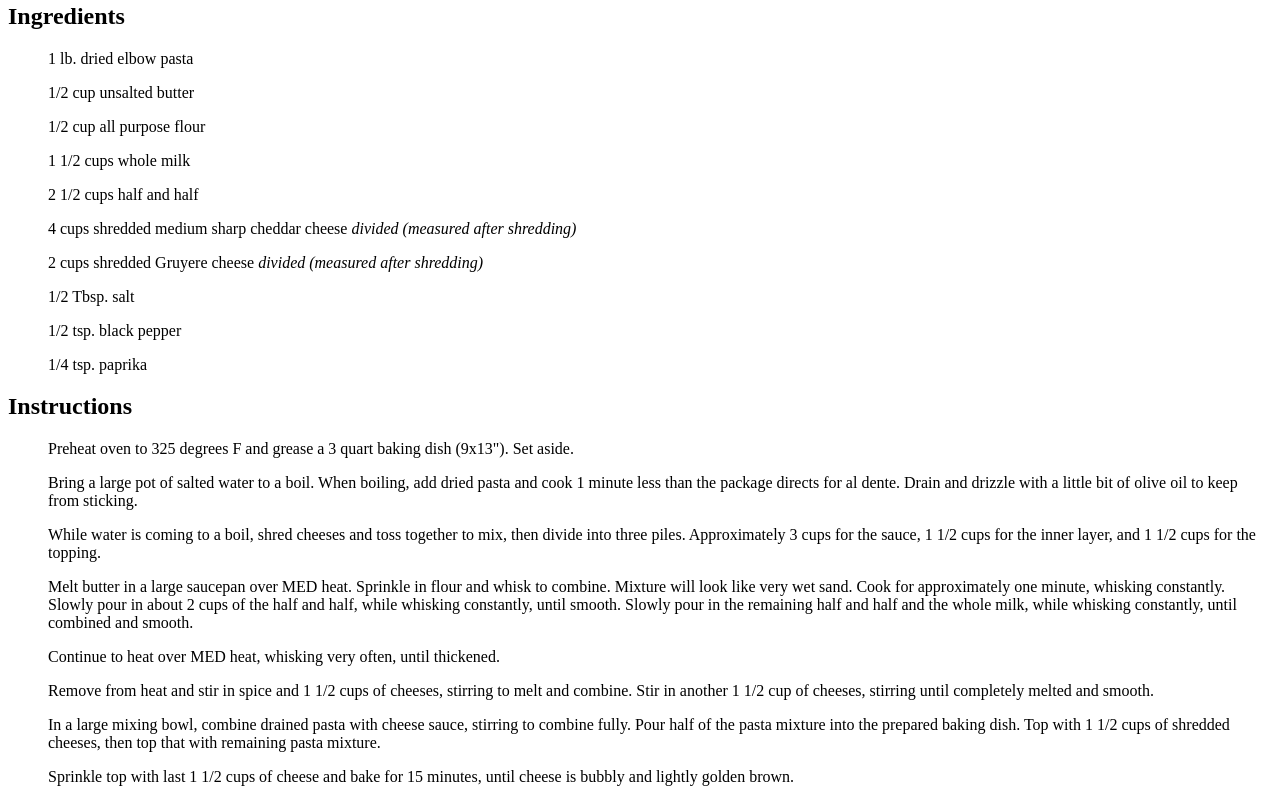
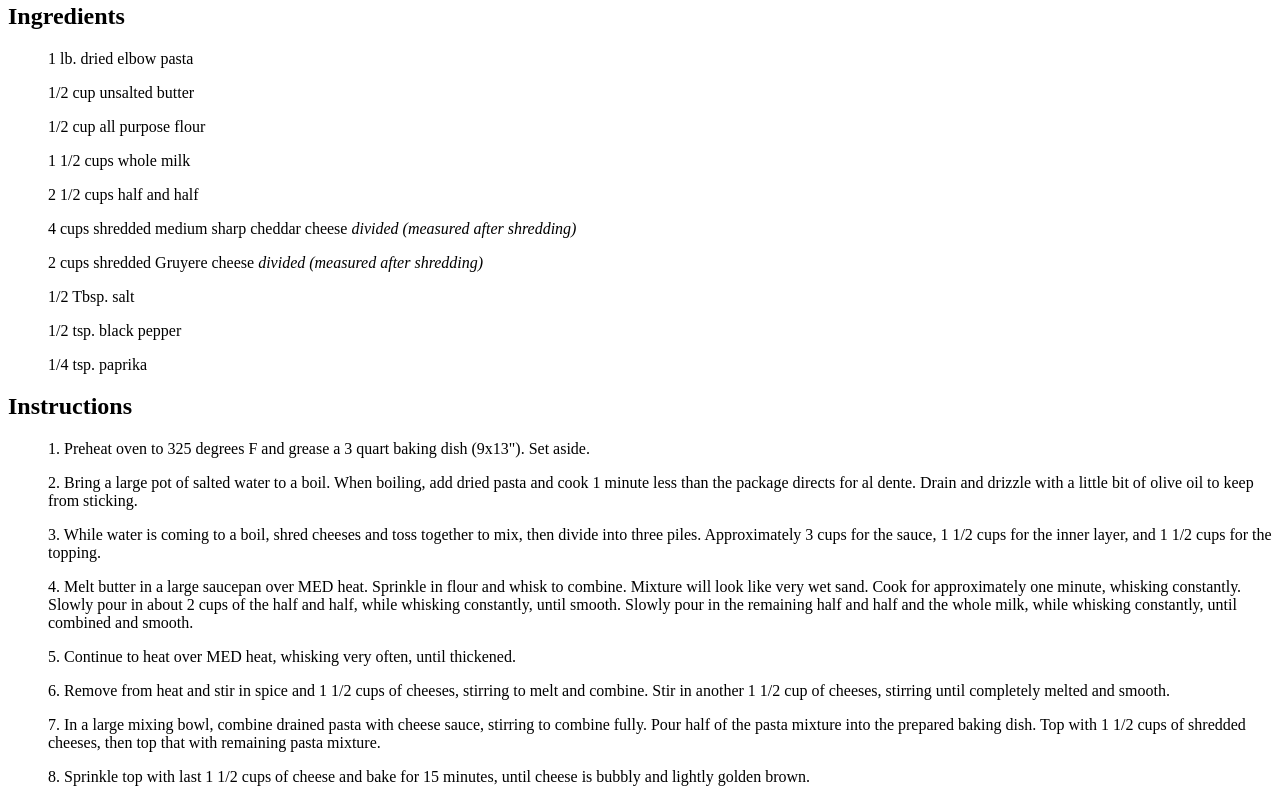
Before and after one commit to dylangries/odin-recipes, a plain HTML site: page recipes/mac-and-cheese.html in a window 1280 px wide. Shown: the part 686-1488 px from the top of the page. Drawn offline with Linux system fonts and the light colour scheme.

Commit message:
Updated numbered lists, added numbers

```diff
--- a/recipes/mac-and-cheese.html
+++ b/recipes/mac-and-cheese.html
@@ -28,20 +28,20 @@
 
         <h2>Instructions</h2>
             <p>
-                <ol>Preheat oven to 325 degrees F and grease a 3 quart baking dish (9x13"). Set aside.</ol>
-                <ol>Bring a large pot of salted water to a boil. When boiling, add dried pasta and cook 1 minute less than the package directs for al dente.
+                <ol>1. Preheat oven to 325 degrees F and grease a 3 quart baking dish (9x13"). Set aside.</ol>
+                <ol>2. Bring a large pot of salted water to a boil. When boiling, add dried pasta and cook 1 minute less than the package directs for al dente.
                     Drain and drizzle with a little bit of olive oil to keep from sticking.</ol>
-                 <ol>While water is coming to a boil, shred cheeses and toss together to mix, then divide into three piles. Approximately 3 cups for the sauce,
+                 <ol>3. While water is coming to a boil, shred cheeses and toss together to mix, then divide into three piles. Approximately 3 cups for the sauce,
                     1 1/2 cups for the inner layer, and 1 1/2 cups for the topping.</ol>
-                <ol>Melt butter in a large saucepan over MED heat. Sprinkle in flour and whisk to combine. Mixture will look like very wet sand. Cook for
+                <ol>4. Melt butter in a large saucepan over MED heat. Sprinkle in flour and whisk to combine. Mixture will look like very wet sand. Cook for
                     approximately one minute, whisking constantly. Slowly pour in about 2 cups of the half and half, while whisking constantly, until smooth.
                     Slowly pour in the remaining half and half and the whole milk, while whisking constantly, until combined and smooth.</ol>
-                <ol>Continue to heat over MED heat, whisking very often, until thickened.</ol>
-                <ol>Remove from heat and stir in spice and 1 1/2 cups of cheeses, stirring to melt and combine. Stir in another 1 1/2 cup of cheeses, stirring
+                <ol>5. Continue to heat over MED heat, whisking very often, until thickened.</ol>
+                <ol>6. Remove from heat and stir in spice and 1 1/2 cups of cheeses, stirring to melt and combine. Stir in another 1 1/2 cup of cheeses, stirring
                     until completely melted and smooth.</ol>
-                <ol>In a large mixing bowl, combine drained pasta with cheese sauce, stirring to combine fully. Pour half of the pasta mixture into the prepared
+                <ol>7. In a large mixing bowl, combine drained pasta with cheese sauce, stirring to combine fully. Pour half of the pasta mixture into the prepared
                     baking dish. Top with 1 1/2 cups of shredded cheeses, then top that with remaining pasta mixture.</ol>
-                <ol>Sprinkle top with last 1 1/2 cups of cheese and bake for 15 minutes, until cheese is bubbly and lightly golden brown.</ol>
+                <ol>8. Sprinkle top with last 1 1/2 cups of cheese and bake for 15 minutes, until cheese is bubbly and lightly golden brown.</ol>
             </p>
     </body>
 
```
Also changed, not shown: recipes/brownies.html (+7 -9 lines).
